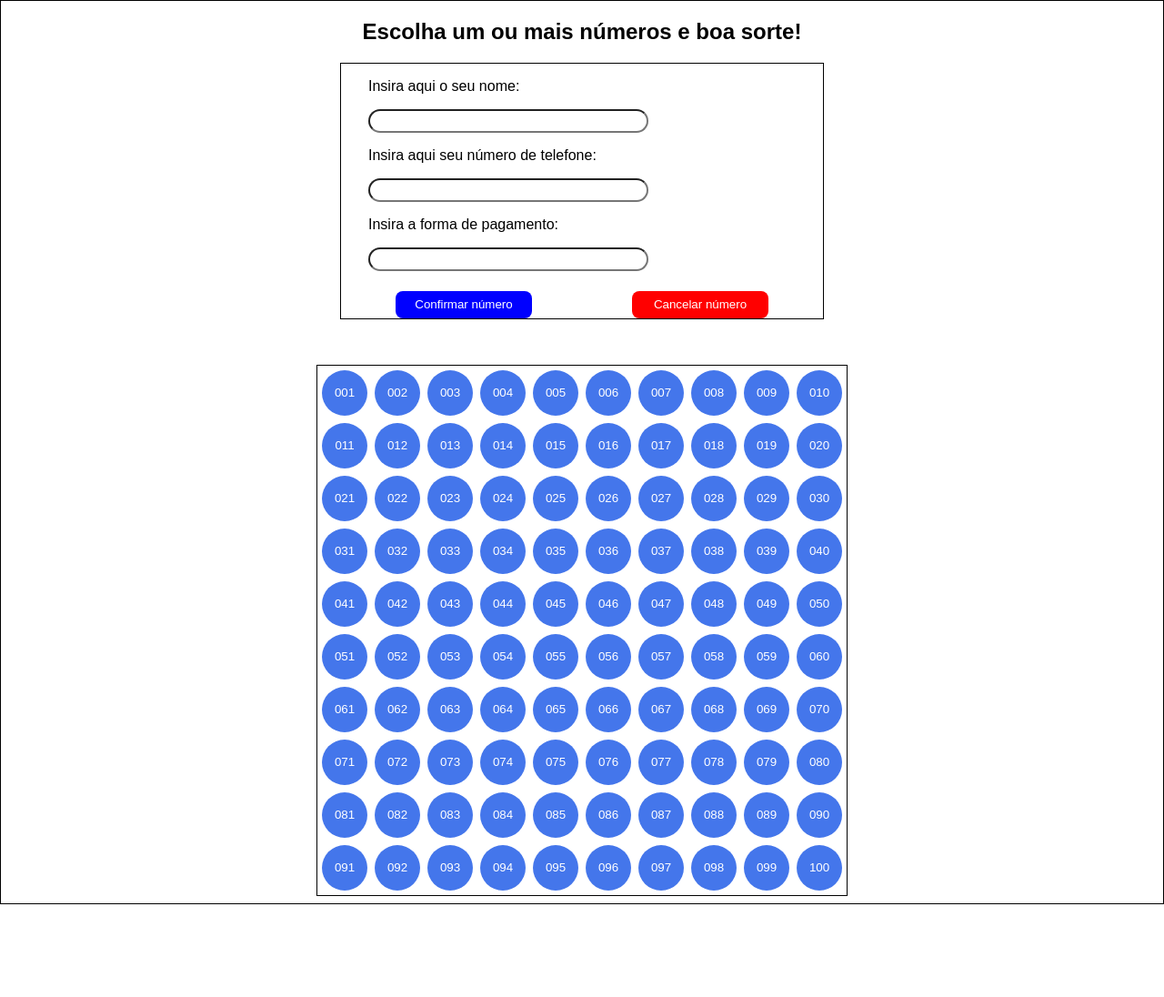
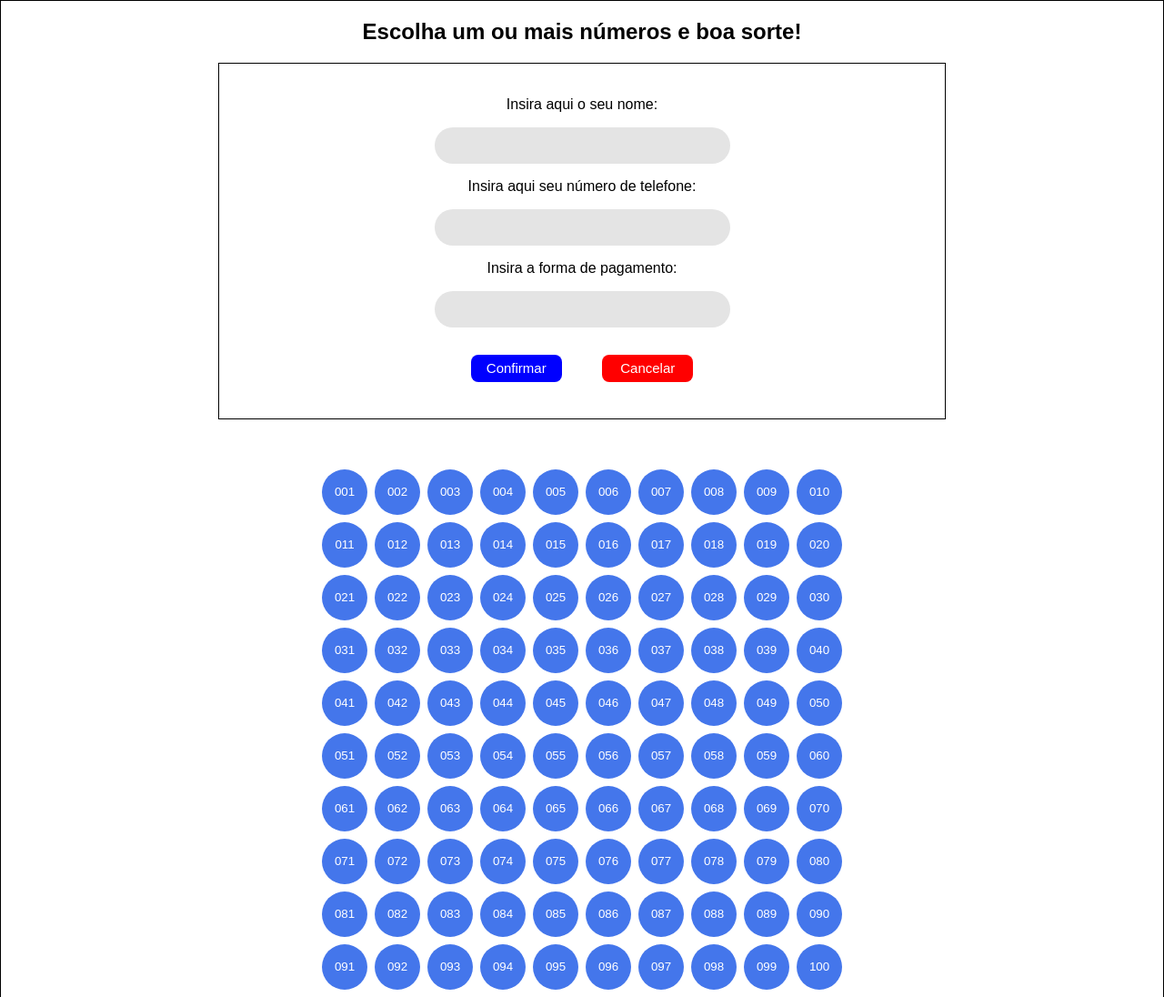
Before and after one commit to Angelium-Eddra/Rifador_on-line, a plain HTML site: page index.html in a window 1280 px wide. Shown: the top 1096 px of the page at 91% size. Before the commit the page ends 994 px from the top, so only its background shows below. Drawn offline with Linux system fonts and the light colour scheme.

Commit message:
'Reforma' do codigo

```diff
--- a/index.html
+++ b/index.html
@@ -9,28 +9,28 @@
 <body>
     <h2>Escolha um ou mais números e boa sorte!</h2>
 
-    <form action="" id="info">
+    <form id="form_info">
 
-        <button id="ok_button" onclick="javascript:save_num()">Confirmar número</button>
-        <button id="cancel_button"onclick="javascript: cancel()">Cancelar número</button>
-
-        <div id="form">
-            <p>Insira aqui o seu nome:</p>
-            <input type="text">
+        <div class="preencher">
+            <p class="question">Insira aqui o seu nome:</p>
+            <input class="input" type="text">
         </div>
 
-        <div>
-            <p>Insira aqui seu número de telefone:<p>
-            <input type="text">
+        <div class="preencher">
+            <p class="question">Insira aqui seu número de telefone:<p>
+            <input class="input" type="text">
         </div>
 
-        <div>
-            <p>Insira a forma de pagamento:</p>
-            <input type="text">
+        <div class="preencher">
+            <p class="question">Insira a forma de pagamento:</p>
+            <input class="input" type="text">
         </div>
 
+        <button id="ok_button" onclick="save_nums()">Confirmar</button>
+        <button id="cancel_button"onclick="cancel()">Cancelar</button>
     </form>
-    <table>
+
+    <table id="table">
         <tr>
             <td><button id="rfbtn_001" class="riff_button">001</button></td> <td><button id="rfbtn_002" class="riff_button">002</button></td>
             <td><button id="rfbtn_003" class="riff_button">003</button></td> <td><button id="rfbtn_004" class="riff_button">004</button></td>
--- a/script.js
+++ b/script.js
@@ -1,7 +1,3 @@
-function save_num(){
+function save_nums(){
 
 }
-
-function cancel(){
-
-}
--- a/style.css
+++ b/style.css
@@ -5,48 +5,20 @@ html {
 
 }
 
-table {
+#table {
     position: relative;
     margin: auto;
     margin-top: 50px;
-    border: 1px solid black;
 }
 
-#info{
-    position: relative;
-    height: 280px; width: 500px;
-    margin: auto;
-    text-align: left;
-    padding-left: 30px;
-    border: 1px solid black;
-}
-input {
+.input {
+    padding: 10px;
+    padding-left: 15px;
     width: 300px; height: 20px;
+    border: 0;
     border-radius: 30px;
-}
-#ok_button {
-    position: absolute;
-    bottom: 0px;
-    left: 60px;
-    width: 150px; height: 30px;
-
-    color: white;
-    background-color: blue;
-    border-radius: 8px;
-    border-color: transparent;
-    font-family: Arial, Helvetica, sans-serif;
-}
-
-#cancel_button {
-    position: absolute;
-    bottom: 0px;
-    right: 60px;
-    width: 150px; height: 30px;
-
-    color:white;
-    background-color: red;
-    border-radius: 8px;
-    border-color:transparent;
+    color: rgb(73, 73, 73);
+    background-color:rgb(228, 228, 228);
 }
 
 .riff_button {
@@ -60,3 +32,40 @@ input {
     border: transparent;
     font-family:Arial, Helvetica, sans-serif;
 }
+
+#form_info {
+    padding: 20px;
+    width: 60%;
+    min-width: 400px;
+    height: 350px;
+    background-color: white;
+    margin: auto;
+
+    border: 1px solid black;
+}
+
+#ok_button {
+    position: relative;
+    width: 100px;
+    height: 30px;
+    font-size: 15px;
+    background-color: blue;
+    color: white;
+    border: 0;
+    border-radius: 8px;
+    bottom: -30px;
+    left: -20px;
+}
+
+#cancel_button {
+    position: relative;
+    width: 100px;
+    height: 30px;
+    background-color: red;
+    color: white;
+    font-size: 15px;
+    border: 0;
+    border-radius: 8px;
+    bottom: -30px;
+    right: -20px;
+}
```
